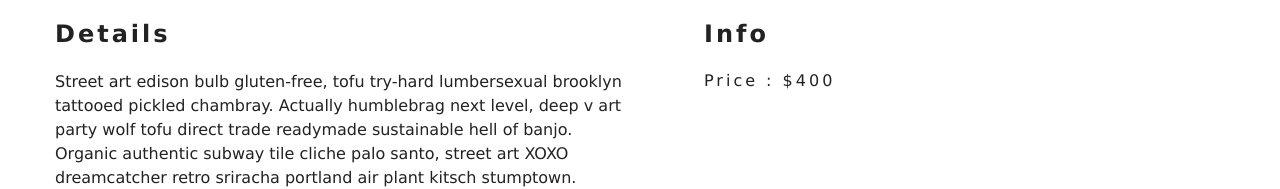
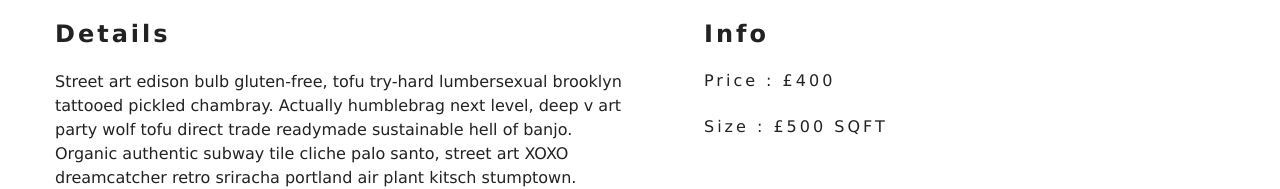
Before and after one commit to JHorrigan/react-hotel, a React (Create React App) app: page /rooms/double-deluxe in a window 1280 px wide. Shown: the part 853-1042 px from the top of the page. Built offline with nearby package versions, Linux system fonts and the light colour scheme; the HTML template or start-up script is replaced by a standard one.

Commit message:
Add Size to Single Room Page Artcle

```diff
--- a/src/pages/SingleRoom.js
+++ b/src/pages/SingleRoom.js
@@ -74,7 +74,8 @@ export default class SingleRoom extends Component {
                     </article>
                     <article className="info">
                         <h3>Info</h3>
-                    <h6>Price : ${price}</h6>
+                    <h6>Price : £{price}</h6>
+                    <h6>Size : £{size} SQFT</h6>
                     </article>
                 </div>
             </section>
```
